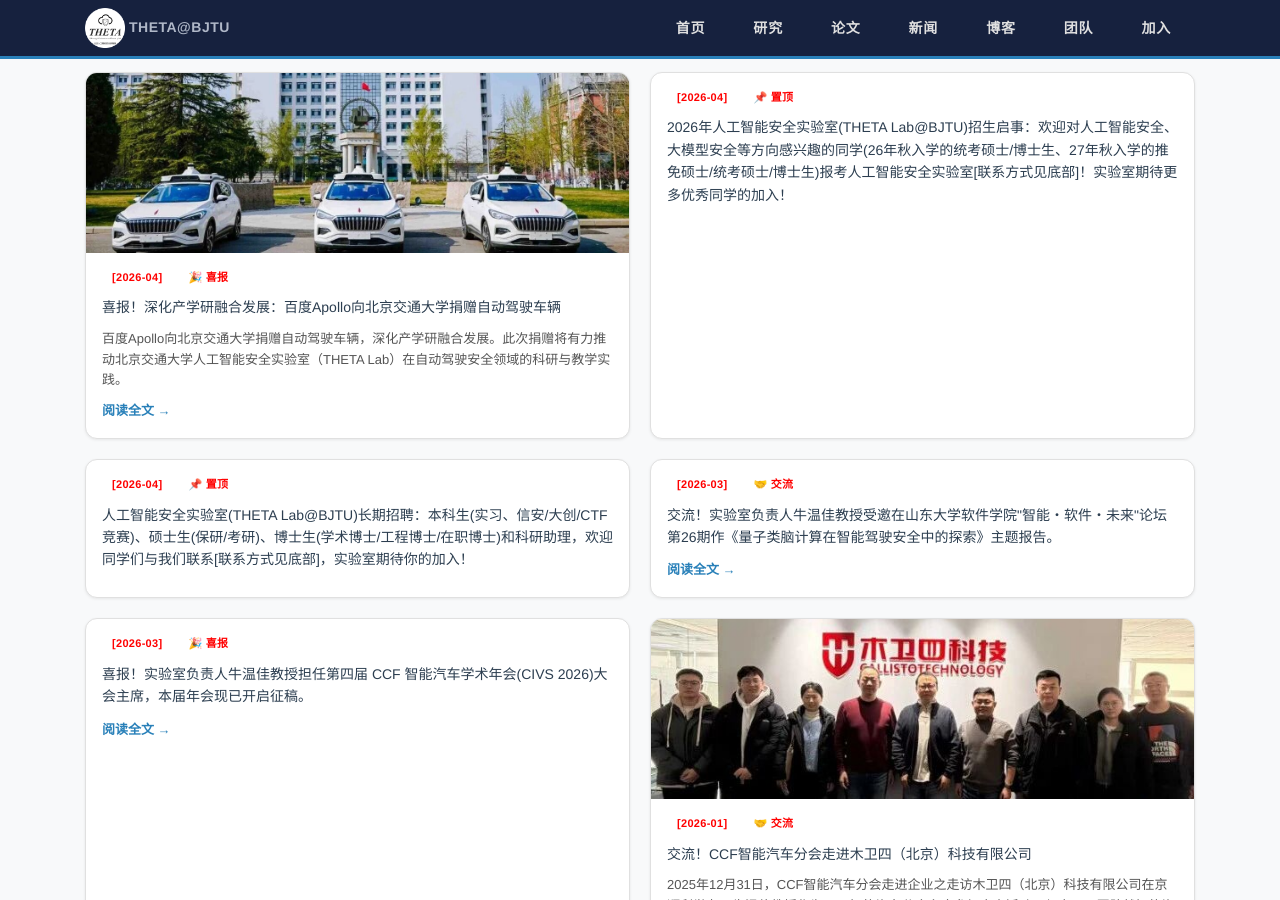
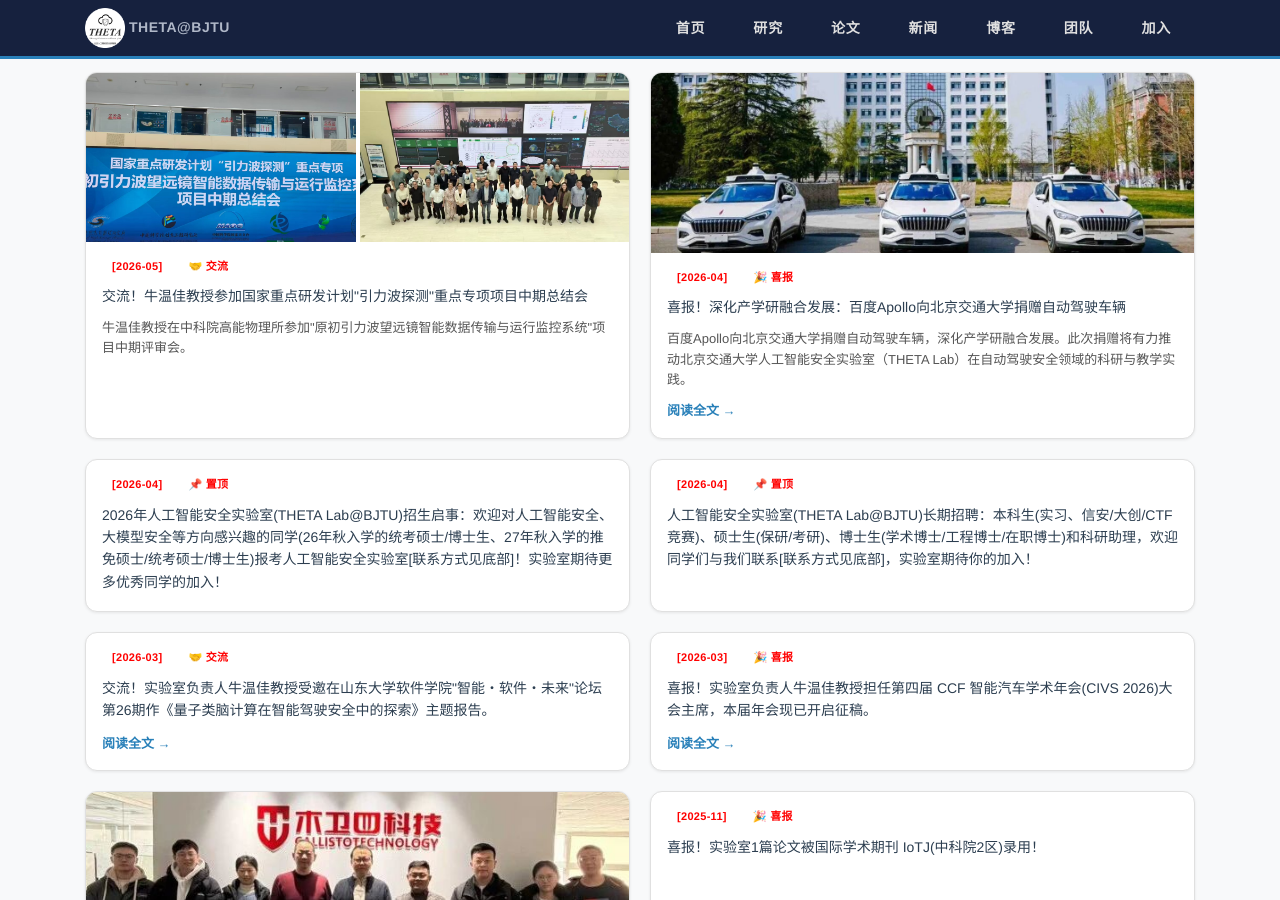
Before and after one commit to nwj6688/nwj6688.github.io, a Jekyll site: the page built from index.html, in a window 1280 px wide and 900 px high, scrolled down 1249 px. Built offline with Jekyll 4.4.1, drawn with Linux system fonts in a browser that asks for light colours.

Commit message:
feat: add news - Professor Niu attends gravitational wave project review meeting
Co-Authored-By: Claude Opus 4.7 <noreply@anthropic.com>

```diff
--- a/_data/news_items.yml
+++ b/_data/news_items.yml
@@ -5,6 +5,14 @@
   summary: >-
     2025年12月31日，CCF智能汽车分会走进企业之走访木卫四（北京）科技有限公司在京顺利举办。牛温佳教授作为CCF智能汽车分会主席参加本次活动，与木卫四团队就智能汽车安全技术发展进行了深入交流。
   external_url: https://mp.weixin.qq.com/s/yd3qQ-cwIzaZltdlW6g5NQ
+
+- date: 2026-05-21
+  title: 交流！牛温佳教授参加国家重点研发计划"引力波探测"重点专项项目中期总结会
+  images:
+    - /images/news/gravwave-01.jpg
+    - /images/news/gravwave-02.jpg
+  summary: >-
+    牛温佳教授在中科院高能物理所参加"原初引力波望远镜智能数据传输与运行监控系统"项目中期评审会。
 
 - date: 2026-04-10
   title: 喜报！深化产学研融合发展：百度Apollo向北京交通大学捐赠自动驾驶车辆
```
Also changed, not shown: images/news/gravwave-01.jpg (added), images/news/gravwave-02.jpg (added).
